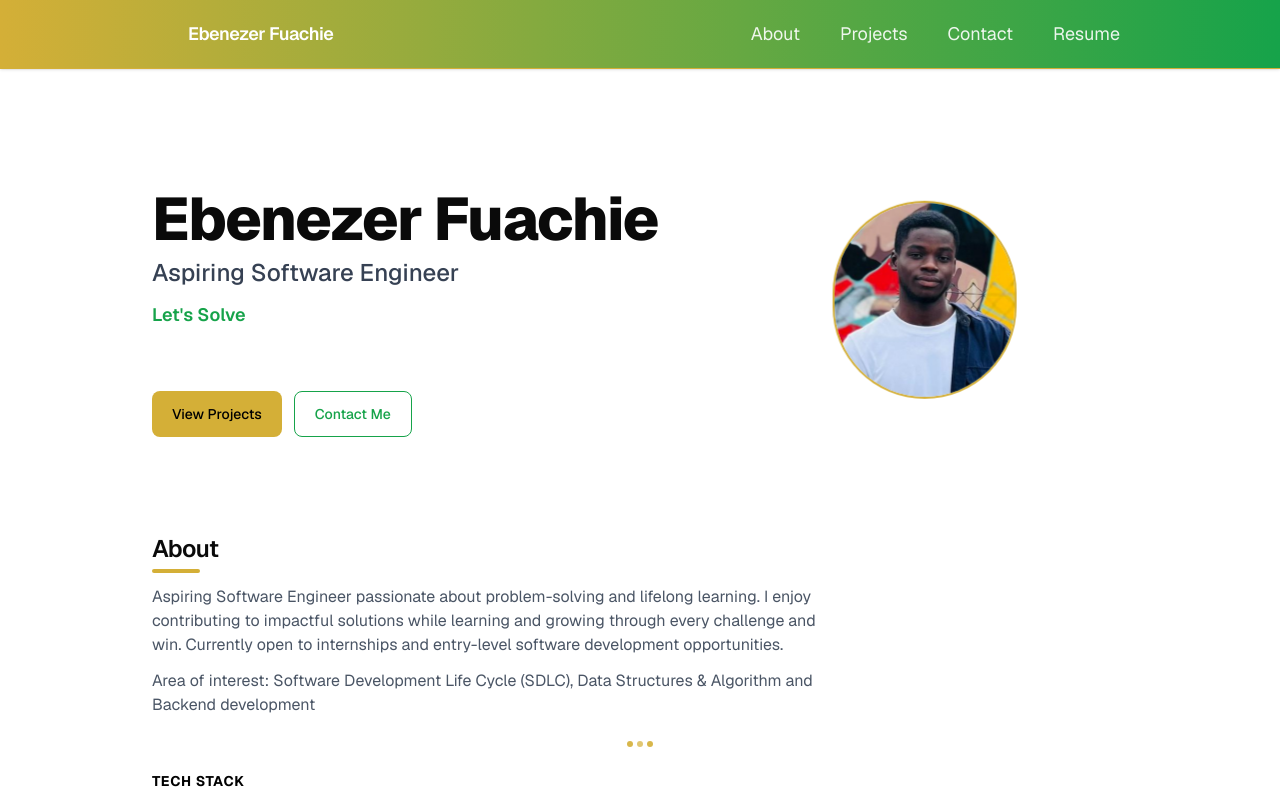
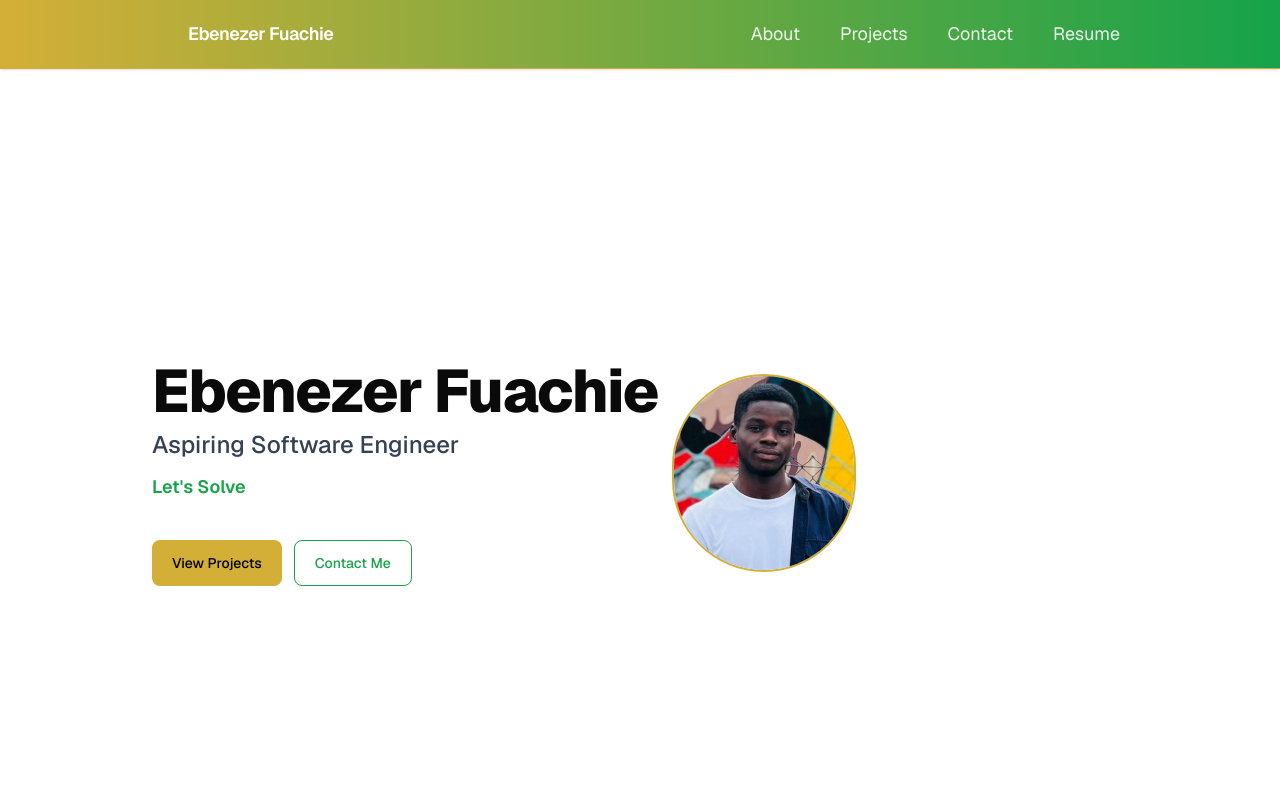
Before and after one commit to Ebene-zer/My-Portfolio, a Next.js app: page / in a window 1280 px wide. Shown: the top 800 px of the page. Built offline with nearby package versions, Linux system fonts and the light colour scheme; no server answers.

Commit message:
Adjust hero section position

```diff
--- a/src/app/page.js
+++ b/src/app/page.js
@@ -117,15 +117,18 @@ export default function Home() {
 
       <main id="content" className="mx-auto max-w-5xl px-6 py-16 sm:py-24">
         {/* Hero */}
-        <section id="home" className="mb-16 scroll-mt-24 sm:mb-24">
-          <div className="mb-6 flex flex-col items-center justify-between gap-6 sm:flex-row-reverse">
+        <section
+          id="home"
+          className="mb-16 scroll-mt-24 sm:mb-24 min-h-[calc(100svh-128px)] sm:min-h-[calc(100svh-160px)] flex items-center"
+        >
+          <div className="mb-6 flex flex-col items-center gap-6 sm:flex-row-reverse sm:items-center sm:justify-center sm:gap-4">
             <Image
               src="/profile.jpg"
               alt="Portrait of Ebenezer Fuachie"
               width={180}
               height={180}
               priority
-              className="shrink-0 rounded-full ring-2 ring-[var(--accent-gold)] sm:-translate-x-[3cm] sm:translate-y-[1cm] transform transition-transform duration-300 ease-out [will-change:transform]"
+              className="shrink-0 rounded-full ring-2 ring-[var(--accent-gold)] transform transition-transform duration-300 ease-out [will-change:transform]"
             />
             <div className="text-center sm:text-left">
               <h1 className="text-5xl font-extrabold tracking-tight sm:text-6xl">Ebenezer Fuachie</h1>
@@ -135,10 +138,8 @@ export default function Home() {
               <p className="mt-3 text-lg font-semibold text-[var(--accent-green)] typewriter">
                 Let&apos;s Solve Problems!
               </p>
-            </div>
-          </div>
-
-          <div className="mt-8 flex flex-col gap-3 sm:flex-row">
+              {/* Primary actions aligned with left margin on desktop */}
+              <div className="mt-8 flex flex-col gap-3 sm:flex-row sm:justify-start">
                 <a
                   href="#projects"
                   className="inline-flex items-center justify-center rounded-lg bg-[var(--accent-gold)] px-5 py-3 text-sm font-medium text-black transition hover:opacity-90"
@@ -151,6 +152,8 @@ export default function Home() {
                 >
                   Contact Me
                 </a>
+              </div>
+            </div>
           </div>
 
 
@@ -403,7 +406,7 @@ export default function Home() {
 
       <footer className="mt-16 border-t border-[var(--accent-gold)] bg-white/60 py-8 text-sm text-gray-700 backdrop-blur dark:bg-black/40 dark:text-gray-300">
         <div className="mx-auto flex max-w-5xl flex-col items-center justify-between gap-4 px-6 sm:flex-row">
-          <p className="text-center sm:text-left">
+          <p className="text-center sm:text-center">
             © {new Date().getFullYear()} <span className="font-semibold">Ebenezer Fuachie</span>.
           </p>
 
```
Lines whose indentation alone changed are shown as unchanged.
